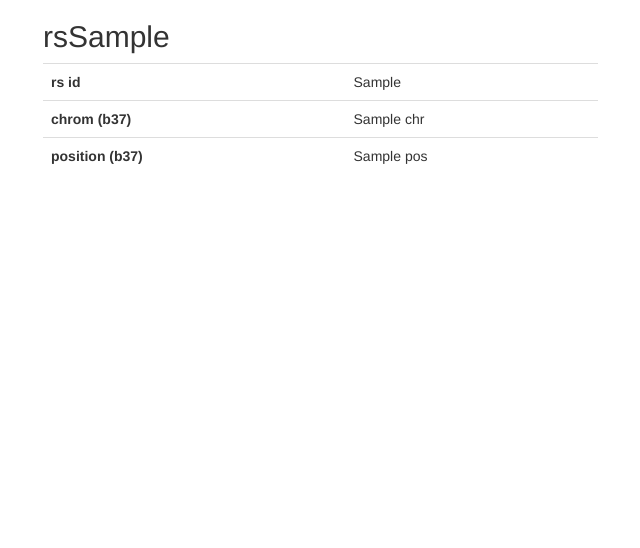
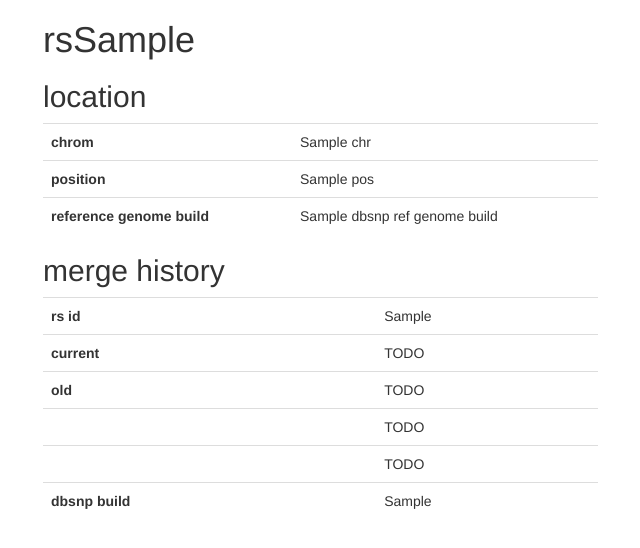
Before and after one commit to knmkr/dbsnp-pg, a Python web app: template contrib/web/djdbsnp/dbsnp/templates/index.html in a window 1280 px wide. Shown: the top 548 px of the page, without its empty margins (27-667 px from the left). Run offline with Jinja, Linux system fonts and the light colour scheme; the template is opened without the code that fills it: most values are stand-ins (such as "Sample title", 1, 10 or a date in 2020); some libraries are stand-ins or nearby versions.

Commit message:
add dbsnp build, genome build

```diff
--- a/contrib/web/djdbsnp/dbsnp/templates/index.html
+++ b/contrib/web/djdbsnp/dbsnp/templates/index.html
@@ -11,21 +11,52 @@
     <div class="container">
       <div class="row">
         <div class="col-md-6">
-          <h2 class="sub-header">rs{{ rs }}</h2>
+          <h1>rs{{ rs }}</h2>
+
+          <h2 class="sub-header">location</h2>
+          <table class="table">
+            <tr>
+              <th>chrom</th>
+              <td>{{ chrpos.0.chr }}</td>
+            </tr>
+            <tr>
+              <th>position</th>
+              <td>{{ chrpos.0.pos }}</td>
+            </tr>
+            <tr>
+              <th>reference genome build</th>
+              <td>{{ dbsnp_ref_genome_build }}</td>
+            </tr>
+          </table>
+
+          <h2 class="sub-header">merge history</h2>
           <table class="table">
             <tr>
               <th>rs id</th>
               <td>{{ rs }}</td>
             </tr>
             <tr>
-              <th>chrom (b37)</th>
-              <td>{{ chrpos.0.chr }}</td>
+              <th>current</th>
+              <td>TODO</td>
             </tr>
             <tr>
-              <th>position (b37)</th>
-              <td>{{ chrpos.0.pos }}</td>
+              <th>old</th>
+              <td>TODO</td>
+            </tr>
+            <tr>
+              <th></th>
+              <td>TODO</td>
+            </tr>
+            <tr>
+              <th></th>
+              <td>TODO</td>
+            </tr>
+            <tr>
+              <th>dbsnp build</th>
+              <td>{{ dbsnp_build }}</td>
             </tr>
           </table>
+
         </div>
       </div>
     </div>
```
Also changed, not shown: contrib/web/djdbsnp/dbsnp/views.py (+6 -3 lines), 1 other file.
